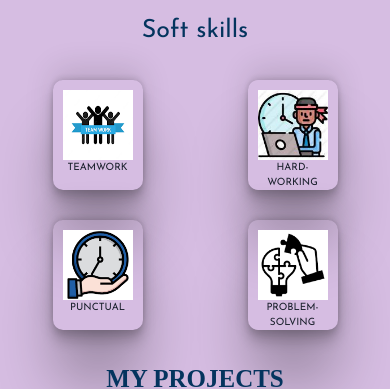
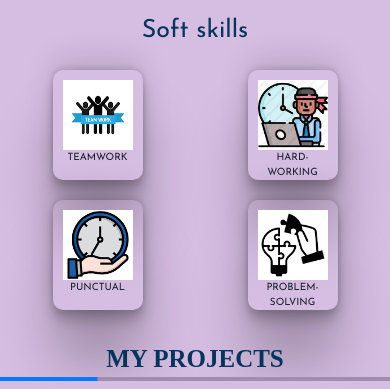
Before and after one commit to Hars28/hars28.github.io, a React (Create React App) app: page / in a window 390 px wide. Shown: the part 819-1208 px from the top of the page. Built offline with nearby package versions, Linux system fonts and the light colour scheme.

Commit message:
some changes

```diff
--- a/src/Pages/skills.module.css
+++ b/src/Pages/skills.module.css
@@ -78,7 +78,6 @@
             height: 140px;
             width: 100px;
             padding: 10px;
-            margin-top: 20px;
             margin-bottom: 10px;
             font-size: 12px;
             box-shadow: rgba(0, 0, 0, 0.25) 0px 54px 55px, rgba(0, 0, 0, 0.12) 0px -12px 30px, rgba(0, 0, 0, 0.12) 0px 4px 6px, rgba(0, 0, 0, 0.17) 0px 12px 13px, rgba(0, 0, 0, 0.09) 0px -3px 5px;    padding: 10px;
@@ -123,7 +122,7 @@
             height: 110px;
             width: 90px;
             padding: 10px;
-            margin-top: 20px;
+            margin-top: 10px;
             margin-bottom: 10px;
             font-size: 10px;
             box-shadow: rgba(0, 0, 0, 0.25) 0px 54px 55px, rgba(0, 0, 0, 0.12) 0px -12px 30px, rgba(0, 0, 0, 0.12) 0px 4px 6px, rgba(0, 0, 0, 0.17) 0px 12px 13px, rgba(0, 0, 0, 0.09) 0px -3px 5px;    padding: 10px;
```
